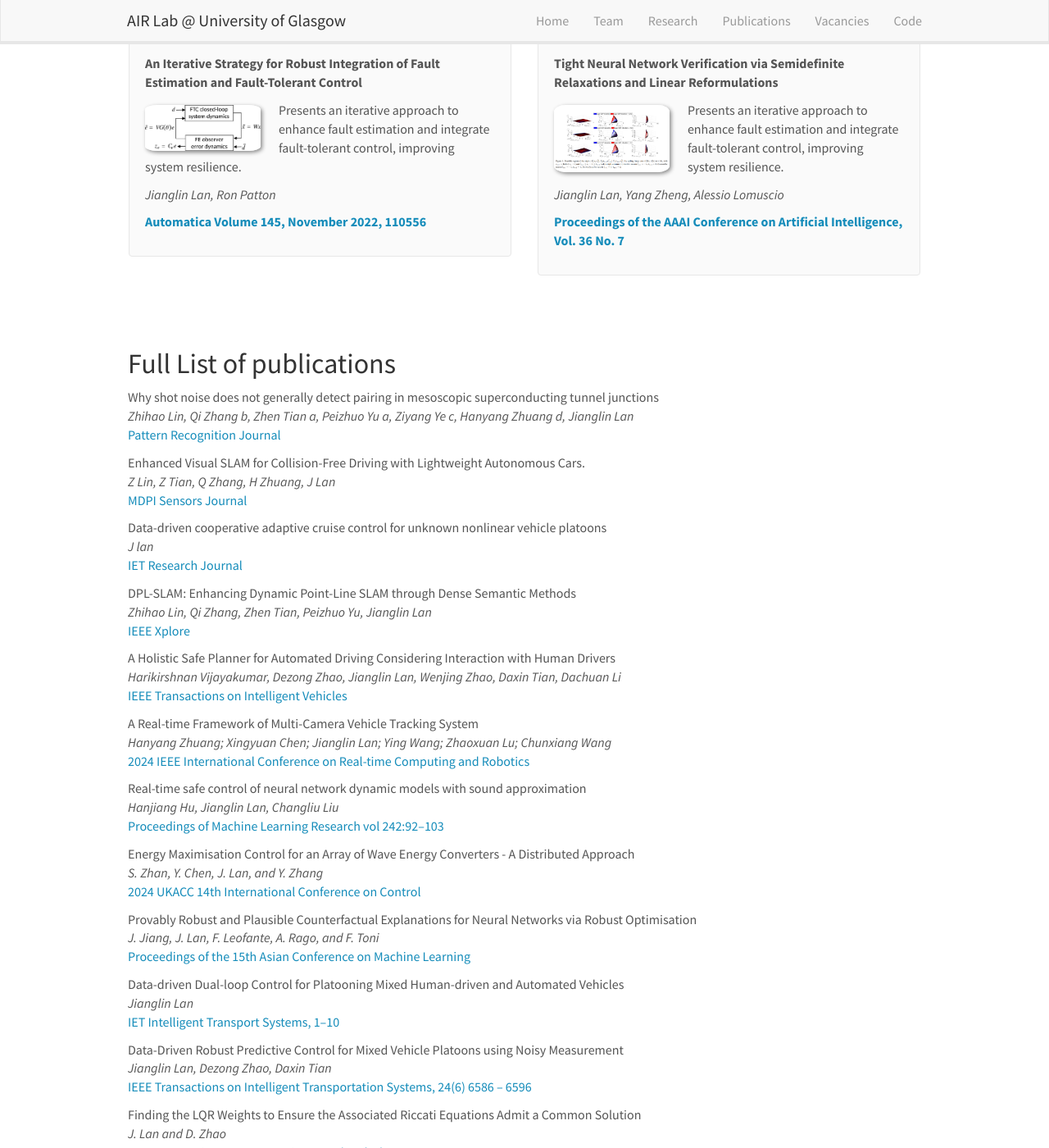
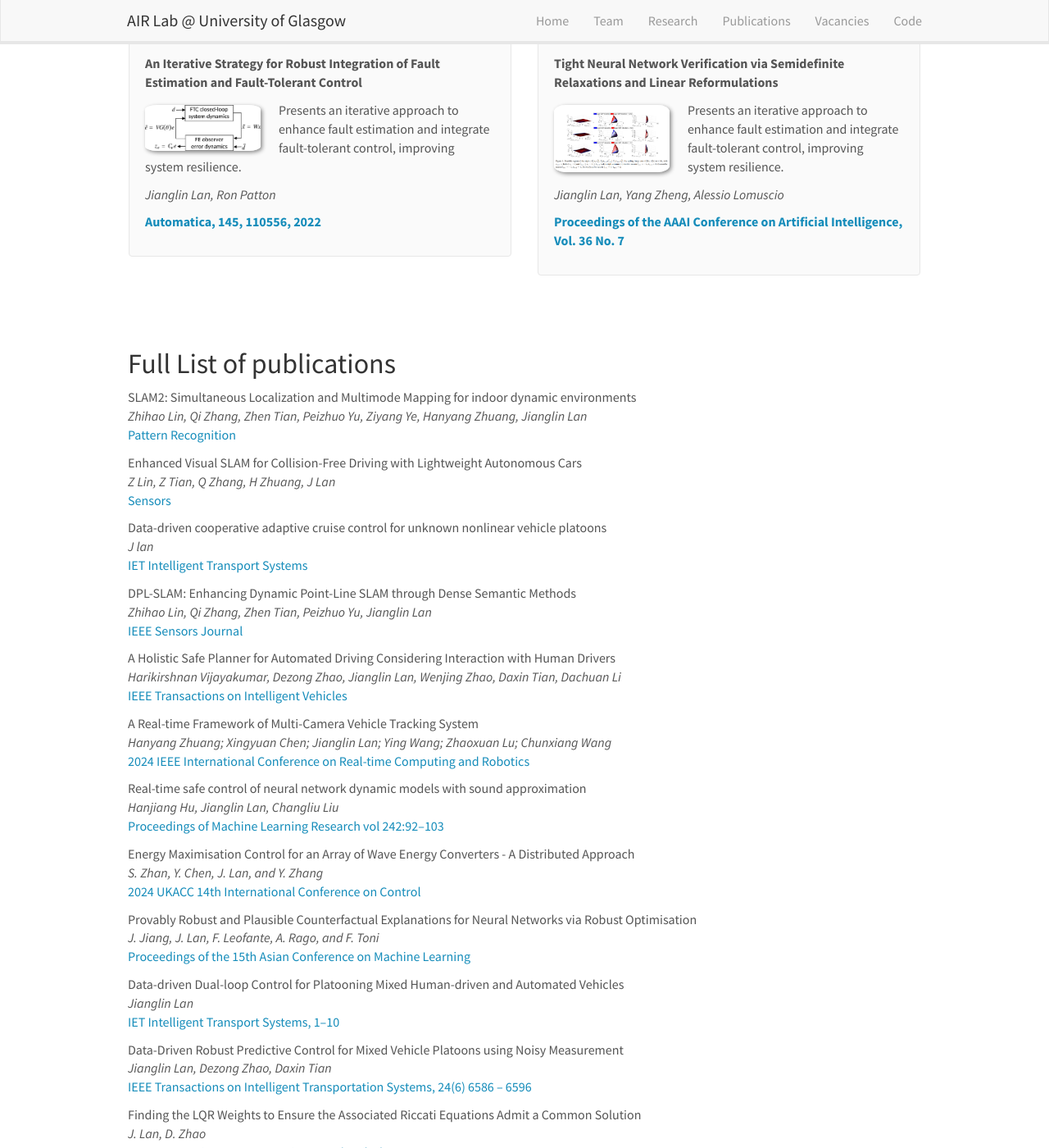
Before and after one commit to AIR-Lan/AIR-Lab, a Jekyll site: the page built from _pages/publications.md, in a window 1280 px wide and 1400 px high, scrolled down 3005 px. Shown: the whole window at 82% size. Built offline with Jekyll 4.4.1, drawn with Linux system fonts in a browser that asks for light colours; nearby versions of some CDN libraries; some of the changed text lies outside the part shown.

Commit message:
Update publist.yml

```diff
--- a/_data/publist.yml
+++ b/_data/publist.yml
@@ -1,19 +1,19 @@
-- title: "Why shot noise does not generally detect pairing in mesoscopic superconducting tunnel junctions"
+- title: "SLAM2: Simultaneous Localization and Multimode Mapping for indoor dynamic environments"
   image: slam2.jpg
   description: A novel approach for mapping and localization in dynamic indoor environments, enhancing SLAM performance through adaptive multimode techniques.
-  authors: Zhihao Lin, Qi Zhang b, Zhen Tian a, Peizhuo Yu a, Ziyang Ye c, Hanyang Zhuang d, Jianglin Lan
+  authors: Zhihao Lin, Qi Zhang, Zhen Tian, Peizhuo Yu, Ziyang Ye, Hanyang Zhuang, Jianglin Lan
   link:
     url: https://www.sciencedirect.com/science/article/pii/S0031320324008057
-    display: Pattern Recognition Journal
+    display: Pattern Recognition
   highlight: 1
 
-- title: "Enhanced Visual SLAM for Collision-Free Driving with Lightweight Autonomous Cars."
+- title: "Enhanced Visual SLAM for Collision-Free Driving with Lightweight Autonomous Cars"
   image: vslam.png
   description: Presents an advanced Visual SLAM system optimized for safe navigation in lightweight autonomous vehicles, ensuring collision avoidance in complex environments.
   authors: Z Lin, Z Tian, Q Zhang, H Zhuang, J Lan
   link:
     url: https://www.mdpi.com/1424-8220/24/19/6258
-    display: MDPI Sensors Journal
+    display: Sensors
   highlight: 1
 
 - title: "Data-driven cooperative adaptive cruise control for unknown nonlinear vehicle platoons"
@@ -22,7 +22,7 @@
   authors: J lan
   link:
     url: https://ietresearch.onlinelibrary.wiley.com/doi/abs/10.1049/itr2.12556
-    display: IET Research Journal
+    display: IET Intelligent Transport Systems
   highlight: 1
 
 - title: "DPL-SLAM: Enhancing Dynamic Point-Line SLAM through Dense Semantic Methods"
@@ -31,7 +31,7 @@
   authors: Zhihao Lin, Qi Zhang, Zhen Tian, Peizhuo Yu, Jianglin Lan
   link:
     url: https://ieeexplore.ieee.org/iel7/7361/4427201/10477312.pdf?casa_token=YyXErCOFKgAAAAAA:TBhl5xcsSCFdRt7xAV4PUUNmHFiSf4FrpdsOY6XO9-5JiwY0hDK_SAVQdLOLvN9469MUSDtSNBdj
-    display: IEEE Xplore
+    display: IEEE Sensors Journal
   highlight: 1
 
 - title: "A Holistic Safe Planner for Automated Driving Considering Interaction with Human Drivers"
@@ -100,7 +100,7 @@
 - title: "Finding the LQR Weights to Ensure the Associated Riccati Equations Admit a Common Solution"
   image: lqrwieghts.png
   description: This paper explores the determination of optimal Linear Quadratic Regulator (LQR) weights to ensure a common solution to the associated Riccati equations.
-  authors: J. Lan and D. Zhao
+  authors: J. Lan, D. Zhao
   link:
     url: https://ieeexplore.ieee.org/document/10005807/1000
     display: IEEE Transactions on Automatic Control, 68(10) 6393–6400
@@ -148,7 +148,7 @@
   authors: Jianglin Lan, Ron Patton
   link:
     url: https://www.sciencedirect.com/science/article/pii/S0005109822004174
-    display: Automatica Volume 145, November 2022, 110556
+    display: Automatica, 145, 110556, 2022
   highlight: 1
 
 - title: "Tight Neural Network Verification via Semidefinite Relaxations and Linear Reformulations"
```
